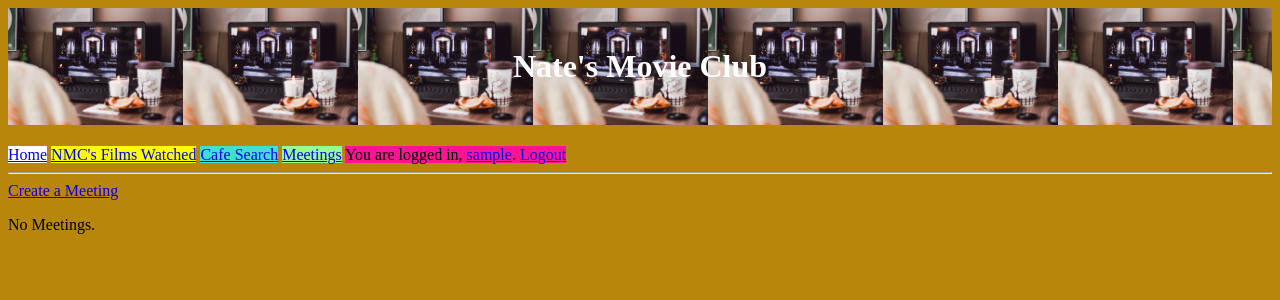
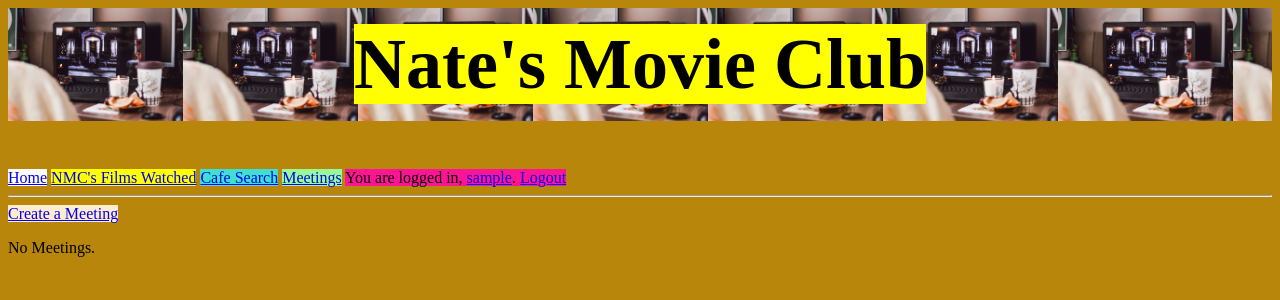
Before and after one commit to qp3580ug/movie_club_app, a Django app: page /meetings/list/ in a window 1280 px wide. Shown: the top 300 px of the page. Run offline with Django 3.2, Linux system fonts and the light colour scheme; the visitor is signed in with stand-in values (Sample User, id 1); data that the repository does not hold is empty.

Commit message:
Added more css

```diff
--- a/movie_club_app/static/css/base_style.css
+++ b/movie_club_app/static/css/base_style.css
@@ -1,10 +1,11 @@
 #title {
-    color: white;
+    color: red;
     text-align: center;
-    font-size: xx-large;
+    font-size: 72px;
+    font-weight: bolder;
     background-image: url('../img/moviecoffee.jpg');
     background-size: 175px;
-    padding: 40px 0 40px 0px;
+    padding: 15px 0 15px 0px;
 }
 
 body {
@@ -44,3 +45,19 @@
 #filmTitle {
     background-color: white;
 }
+
+#updateCafes {
+    background-color: lime;
+}
+
+#newMeeting {
+    background-color: blanchedalmond;
+}
+
+#meetingPage {
+    background-color: yellowgreen;
+}
+
+#deleteMeeting {
+    background-color: violet;
+}
--- a/movie_club_app/templates/movie_club_app/base.html
+++ b/movie_club_app/templates/movie_club_app/base.html
@@ -7,7 +7,7 @@
 
 <body>
 
-<h1 id="title">Nate's Movie Club</h1>
+<h1 id="title"><mark>Nate's Movie Club</mark></h1>
 
 <a href="{% url 'movie_club_app:homepage' %}" id='home'>Home</a>
 <a href="{% url 'movie_club_app:film_list' %}" id='films'>NMC's Films Watched</a>
--- a/movie_club_app/templates/movie_club_app/cafes/cafe_list.html
+++ b/movie_club_app/templates/movie_club_app/cafes/cafe_list.html
@@ -4,7 +4,7 @@
 
 <h2>Cafes near Chaska</h2>
 
-<a href="{% url 'movie_club_app:update_cafes' %}">Update Cafes</a>
+<a href="{% url 'movie_club_app:update_cafes' %}" id='updateCafes'>Update Cafes</a>
 
 {% for cafe in cafes %}
 <div class="cafe" id="cafe_{{ cafe.pk }}">
--- a/movie_club_app/templates/movie_club_app/meetings/meeting_list.html
+++ b/movie_club_app/templates/movie_club_app/meetings/meeting_list.html
@@ -3,7 +3,7 @@
 {% block content %}
 
 {% if user.is_authenticated %}
-  <a href="{% url 'movie_club_app:create_new_meeting' %}">Create a Meeting</a>
+  <a href="{% url 'movie_club_app:create_new_meeting' %}" id="newMeeting">Create a Meeting</a>
 {% endif %}
 
 {% for meeting in meetings %}
@@ -13,7 +13,7 @@
   <p class="meeting_cafe">{{ meeting.cafe }}</p>
   <P class="meeting_cafeAddress">{{ meeting.cafeAddress }}</p>
   <p class='time_of_meeting'>{{ meeting.time_of_meeting }}</p>
-  <a href="{% url 'movie_club_app:meeting_page' meeting_pk=meeting.pk %}">Go to Meeting Page, to Edit or Delete</a>
+  <a href="{% url 'movie_club_app:meeting_page' meeting_pk=meeting.pk %}" id='meetingPage'>Go to Meeting Page, to Edit or Delete</a>
   <hr>
 
 {% empty %}
--- a/movie_club_app/templates/movie_club_app/meetings/meeting_page.html
+++ b/movie_club_app/templates/movie_club_app/meetings/meeting_page.html
@@ -8,7 +8,7 @@
 <p>This meeting will take place on {{ meeting.time_of_meeting }}.</p>
 
 {% if user.is_authenticated %}
-<a href="{% url 'movie_club_app:delete_meeting' meeting_pk=meeting.pk %}">Delete</a>
+<a href="{% url 'movie_club_app:delete_meeting' meeting_pk=meeting.pk %}" id="deleteMeeting">Delete</a>
 {% endif %}
 
 {% endblock %}
```
